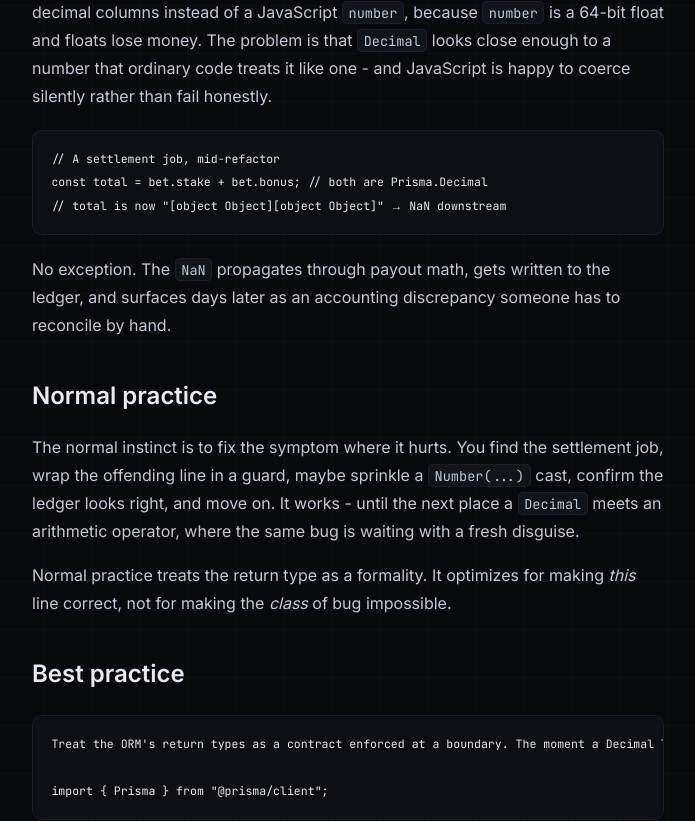
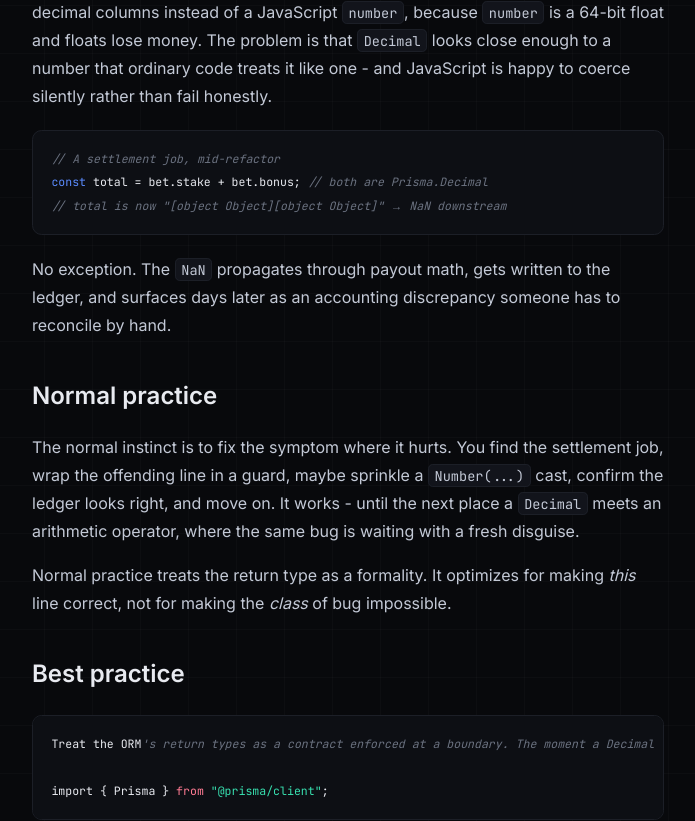
Before and after one commit to Owolabi-Oluwatosin/Portfolio-2, a Next.js app: page /blog/money-math-that-lies-the-decimal-nan-class-of-bugs in a window 1280 px wide. Shown: the part 907-1728 px from the top of the page, without its empty margins (292-987 px from the left). Built offline with nearby package versions, Linux system fonts and the light colour scheme; no server answers.

Commit message:
update blog detail with language tag

```diff
--- a/src/app/blog/[slug]/page.tsx
+++ b/src/app/blog/[slug]/page.tsx
@@ -89,7 +89,7 @@ export default function PostPage({ params }: { params: { slug: string } }) {
       <div className="prose-post mt-8">
         <MDXRemote
           source={post.content}
-          options={{ mdxOptions: { rehypePlugins: [rehypeHighlight] } }}
+          options={{ mdxOptions: { rehypePlugins: [[rehypeHighlight, { detect: true }]] } }}
         />
       </div>
     </article>
```
